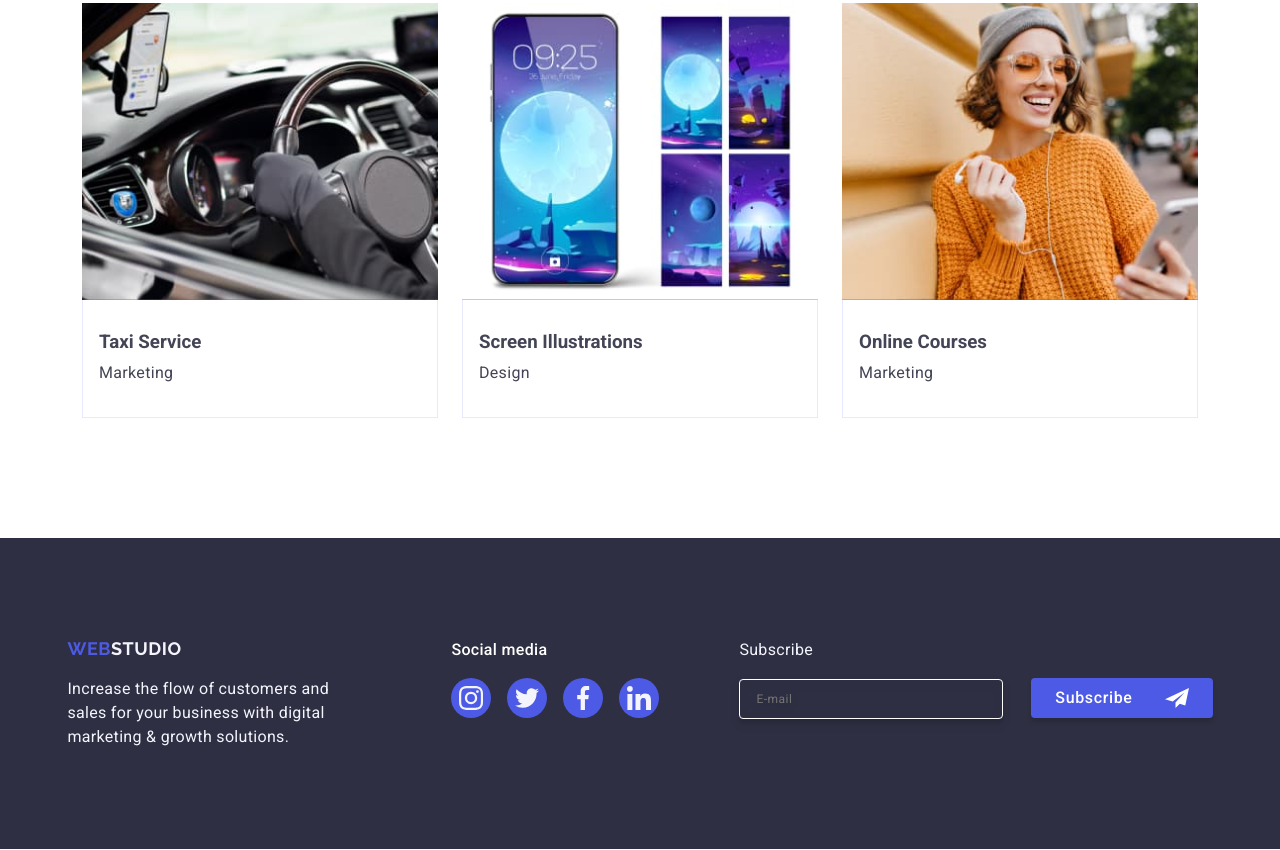
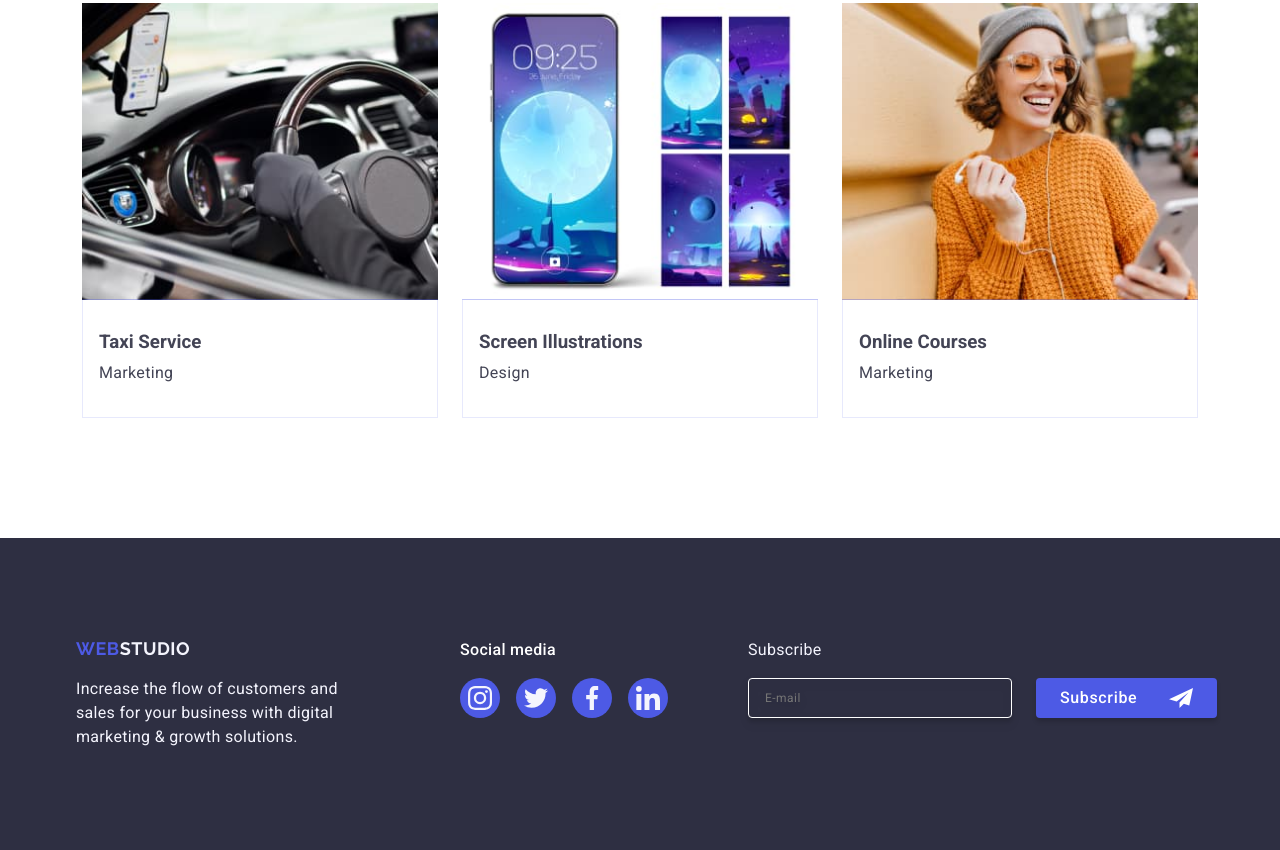
Before and after one commit to o1e9y7/goit-markup-hw-06, a plain HTML site: page index.html in a window 1280 px wide. Shown: the part 2584-3434 px from the top of the page. Drawn offline with nearby package versions, Linux system fonts and the light colour scheme.

Commit message:
save-settings

```diff
--- a/css/styles.css
+++ b/css/styles.css
@@ -172,18 +172,6 @@ img {
     margin: 0 auto;
 }
 
-/* @media screen and (min-resolution: 192dpi) and (max-width: 767px),
-screen and (min-resolution: 2dppx) and (max-width: 767px),
-screen and (min-device-pixel-ratio: 2) and (max-width: 767px) {
-    .hero-section {
-
-        background-image: linear-gradient(to bottom,
-                rgba(46, 47, 66, 0.7),
-                rgba(46, 47, 66, 0.7)),
-            url("../images/hero-img/mobile-dark-bg@2x.jpg");
-    }
-} */
-
 
 
 .contact-menu-link-item {
@@ -195,16 +183,14 @@ screen and (min-device-pixel-ratio: 2) and (max-width: 767px) {
 .socisl-list-item {
     width: 40px;
     height: 40px;
-
-    }
+}
+
 
 .social-list-mobile {
     display: flex;
     gap: 40px;
     justify-content: center;
     margin-bottom: 40px;
-
-
 }
 
 .link-logo {
@@ -223,9 +209,9 @@ screen and (min-device-pixel-ratio: 2) and (max-width: 767px) {
     background-color: #404BBF;
 }
 
-    .accent-color {
+/* .accent-color {
     color: #4D5AE5;
-    }
+    } */
 
 
 ul li .accent-color {
@@ -290,9 +276,7 @@ ul li .accent-color {
 }
 
     .advantage {
-
     justify-content: center;
-    display: column;
 
 }
 
@@ -325,7 +309,7 @@ ul li .accent-color {
     /* ===========================/ADVANTAGE============================ */
 
 
-    /* ===========================TEAM-SECTION========================== */
+    /* ===========================MOBILE-TEAM-SECTION========================== */
     /* ================================================================= */
 .team-list-item {
     margin-bottom: 8px;
@@ -422,10 +406,10 @@ ul li .accent-color {
 
 
     /* ================================================================== */
-    /* ===========================TEAM-SECTION========================== */
-
-
-    /* ====================== PORTFOLIO-SECTION ======================*/
+    /* ===========================MOBILE-TEAM-SECTION========================== */
+
+
+    /* ====================== MOBILE-PORTFOLIO-SECTION ======================*/
     /* ================================================================== */
   .our-portfolio {
       display: flex;
@@ -506,13 +490,13 @@ ul li .accent-color {
     }
 
     /* ================================================================== */
-    /* ====================== /PORTFOLIO-SECTION ======================*/
-
-
-    /* ====================== FOOTER-SECTION ======================*/
+    /* ====================== /MOBILE-PORTFOLIO-SECTION ======================*/
+
+
+    /* ====================== MOBILE-FOOTER-SECTION ======================*/
     /* ================================================================== */
     .footer-paragraph {
-    width: 264px;
+    width: 288px;
     height: 72px;
     color: #F4F4FD;
     font-size: 16px;
@@ -673,10 +657,10 @@ ul li .accent-color {
 
 
     /* ================================================================== */
-    /* ==========================/FOOTER-SECTION========================= */
-
-
-    /* ====================== BACKDROP-SECTION ======================*/
+    /* ==========================/MOBILE-FOOTER-SECTION========================= */
+
+
+    /* ====================== MOBILE-BACKDROP-SECTION ======================*/
 
     .backdrop {
     position: fixed;
@@ -700,7 +684,7 @@ ul li .accent-color {
     pointer-events: auto;
     }
 
-    /* ====================== /BACKDROP-SECTION ======================*/
+    /* ====================== /MOBILE-BACKDROP-SECTION ======================*/
 
     /* ====================== MODAL-SECTION ======================*/
 
@@ -924,7 +908,7 @@ ul li .accent-color {
         0px 4px 4px 0px rgba(0, 0, 0, 0.15);
     }
 
-/* ====================== /MODAL-SECTION ======================*/
+/* ====================== /MIBILE-MODAL-SECTION ======================*/
 
 
 /* ================================================================== */
@@ -1013,7 +997,7 @@ screen and (min-device-pixel-ratio: 2) and (max-width: 767px) {
 }
 
 
-/* Our-team */
+/*======================= MOBILE-OUR-TEAM============================*/
 
 .our-team {
     display: flex;
@@ -1089,20 +1073,6 @@ screen and (min-device-pixel-ratio: 2) and (max-width: 767px) {
         background-color: #fff;
         transform: translateX(100%);
         display: flex;
-
-/*
-    padding: 72px 16px 40px 16px;
-    display: flex;
-    position: fixed;
-    top: 0;
-    left: 0;
-    width: 100%;
-    height: 100%;
-    z-index: 9999999;
-    background-color: #FFF;
-    transform: translateX(100%);
-    transition:
-    transform 250ms cubic-bezier(0.4, 0, 0.2, 1); */
 
 }
 
@@ -1168,12 +1138,6 @@ screen and (min-device-pixel-ratio: 2) and (max-width: 767px) {
 
 
 
-.footer-paragraph {
-    width: 264px;
-
-    }
-
-
 .footer-icon-paragraph {
     text-align: center;
 }
@@ -1380,7 +1344,7 @@ screen and (min-device-pixel-ratio: 2) and (min-width: 768px) {
 
 /* ------------------------------------------------------------------ */
 
-/* ======================== OUR-TEAM-SECTION ======================== */
+/* ======================== TABLET-OUR-TEAM-SECTION ======================== */
 /* ================================================================== */
 .our-team {
     flex-wrap: wrap;
@@ -1390,14 +1354,14 @@ screen and (min-device-pixel-ratio: 2) and (min-width: 768px) {
     justify-content: center;
 }
 
-.our-team-titel {
+/* .our-team-item {
 
     width: calc((100%-24px) /2);
 
 
-}
-/* ================================================================== */
-/* ======================= /OUR-TEAM-SECTION ======================== */
+} */
+/* ================================================================== */
+/* ======================= /TABLET-OUR-TEAM-SECTION ======================== */
 
 .our-portfolio-container {
     column-gap: 72px;
@@ -1407,7 +1371,7 @@ screen and (min-device-pixel-ratio: 2) and (min-width: 768px) {
 
 /* ------------------------------------------------------------------ */
 
-/* ======================== FOOTER-SECTION ========================== */
+/* ======================== TABLET-FOOTER-SECTION ========================== */
 /* ================================================================== */
 .footer-section {
     padding: 98px 0 96px 0;
@@ -1432,12 +1396,12 @@ screen and (min-device-pixel-ratio: 2) and (min-width: 768px) {
 
 .footer-info-text {
     margin-right: 24px;
+    /* width: 264px; */
+
+}
+
+.footer-paragraph {
     width: 264px;
-
-}
-
-.footer-paragraph {
-    width: 288px;
 }
 
 .footer-icon {
@@ -1467,11 +1431,6 @@ screen and (min-device-pixel-ratio: 2) and (min-width: 768px) {
 }
 
 
-
-.footer-social-subscribe-input {
-    margin-right: 24px;
-}
-
 .footer-social-list {
         display: flex;
             gap: 16px;
@@ -1479,6 +1438,7 @@ screen and (min-device-pixel-ratio: 2) and (min-width: 768px) {
 
 .footer-social-subscribe-input {
     min-width: 264px;
+    margin-right: 24px;
 }
 
 /* ================================================================== */
@@ -1529,9 +1489,6 @@ screen and (min-device-pixel-ratio: 2) and (min-width: 768px) {
 /* ================================================================== */
 /* ===================== /DESKTOP-HEAD-SECTION ====================== */
 
-.our-team-item {
-    width: calc((100% - 72px) / 4);
-}
 
 
 .our-portfolio-section {
@@ -1613,10 +1570,10 @@ screen and (min-device-pixel-ratio: 2) and (min-width:1158px) {
     flex-wrap: nowrap;
 }
 
-.advantage-item {
+/* .advantage-item {
     width: calc((100%-72px) /4);
 
-}
+} */
 
 
 
@@ -1628,10 +1585,11 @@ screen and (min-device-pixel-ratio: 2) and (min-width:1158px) {
 
 .footer-info-div{
     margin: 0 auto;
-    max-width: 1288px;
 }
 
 .footer-section {
+        margin: auto;
+        height: 312px;
         padding: 100px 0;
 }
 
@@ -1644,11 +1602,11 @@ margin-right: 80px;
 }
 
 .footer-info {
-    display: flex;
+    width: 1158px;
+    gap: unset;
     flex-direction: row;
-    justify-content: center;
-    /*  */
-    max-width: 1440px;
+    flex-wrap: nowrap;
+    align-items: baseline;
 }
 
 .footer-social-subscribe-input {
@@ -1657,17 +1615,23 @@ margin-right: 80px;
 
 .footer-social-subscribe-div {
     display: flex;
+    flex-direction: row;
+        justify-content: flex-start;
+        align-items: center;
 }
 
 .footer-social-block {
     display: block;
 }
 
-.footer-social-subscribe-section {
-    display: flex;
-    /* flex-direction: row;
-    justify-content: flex-start;
-    align-items: center; */
-}
-
-}
+
+.fotter-social-subscribe-section {
+    display: flex;
+
+}
+
+.footer-paragraph {
+    width: 264px;
+}
+
+}
```
Lines whose indentation alone changed are shown as unchanged.
